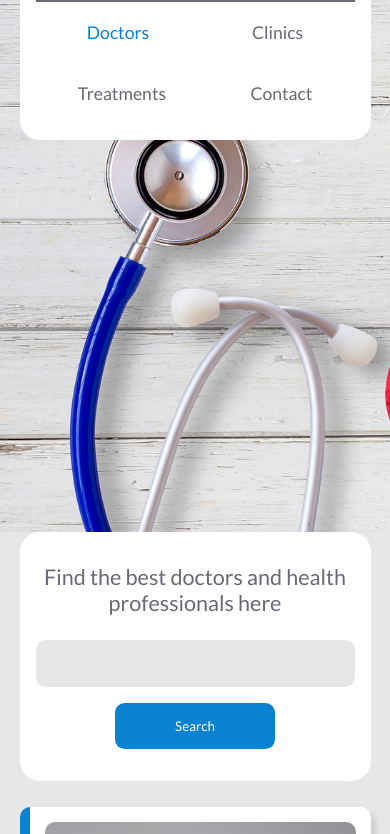
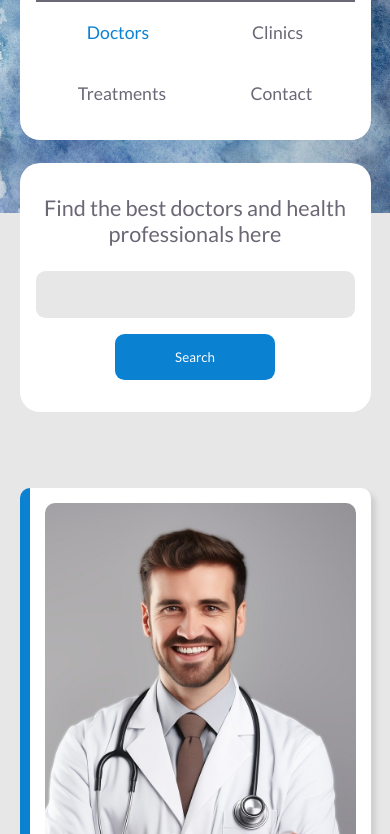
Before and after one commit to hellotek-codes/projeto4_HelloTekClinic, a plain HTML site: page index.html in a window 390 px wide. Shown: the part 108-942 px from the top of the page. Drawn offline with Linux system fonts and the light colour scheme.

Commit message:
fix: modificação do tamanho do header

```diff
--- a/src/css/stylesIndex.css
+++ b/src/css/stylesIndex.css
@@ -14,6 +14,10 @@ header {
   align-items: center;
 
   position: relative;
+
+  @media (max-width: 768px) {
+    height: 38%;
+  }
 }
 
 .hero_image {
@@ -27,7 +31,7 @@ header {
   background-size: cover;
 
   @media (max-width: 768px) {
-    background-image: url("../imgs/mainImg2.jpg");
+    background-image: url("../imgs/test.jpg");
   }
 }
 
@@ -172,7 +176,7 @@ main {
 
     @media (max-width: 510px) {
       position: relative;
-      top: 0;
+      top: -50px;
     }
   }
 
```
Also changed, not shown: src/imgs/test.jpg (added).
